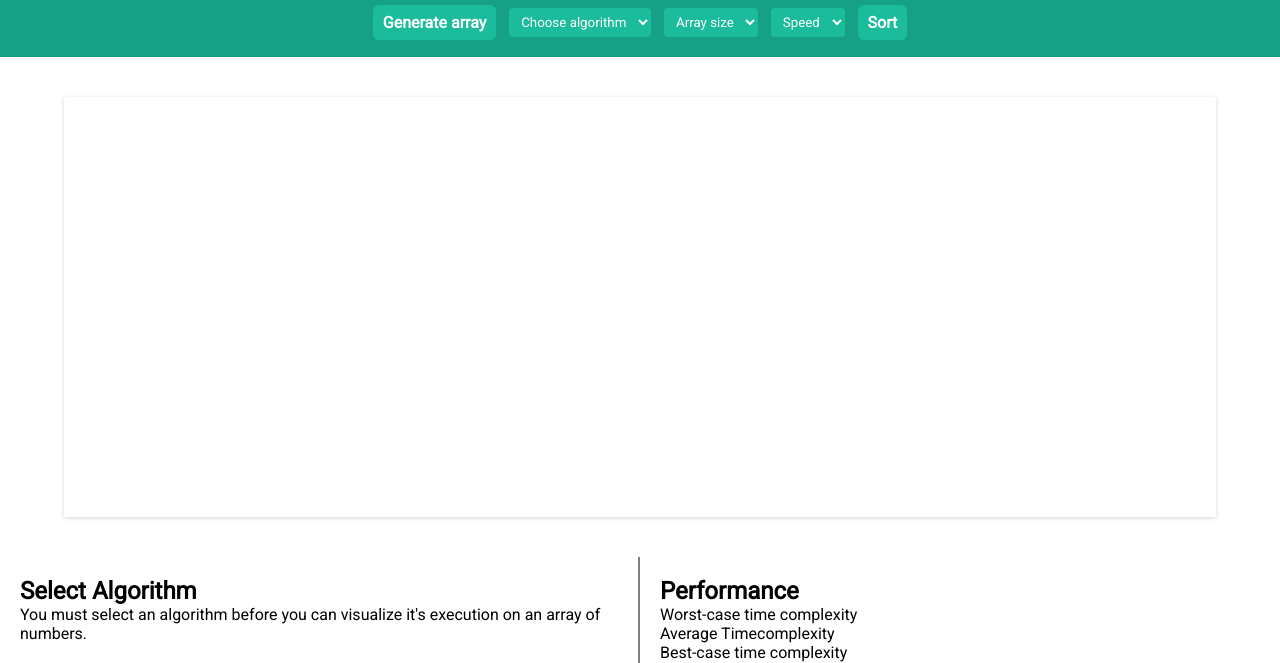
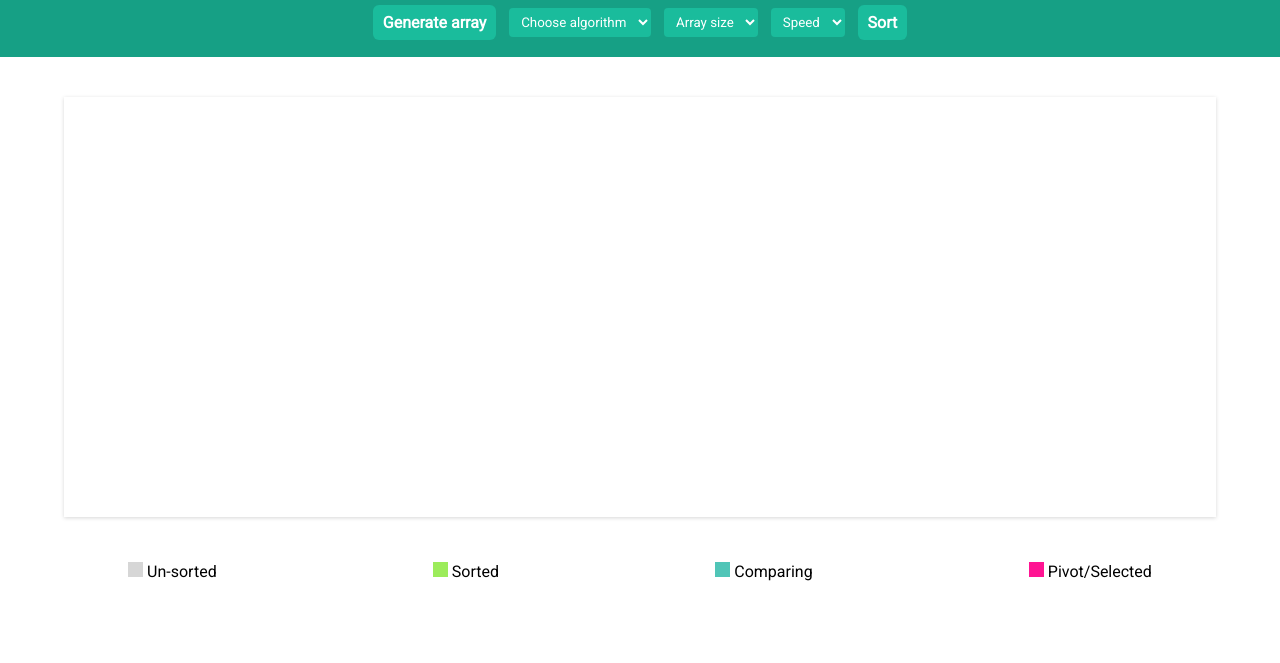
Before and after one commit to utsavhingar22/Sort-Visualizer, a plain HTML site: page index.html in a window 1280 px wide. Shown: the part 55-718 px from the top of the page. Drawn offline with Linux system fonts and the light colour scheme.

Commit message:
Add files via upload

```diff
--- a/css/style.css
+++ b/css/style.css
@@ -165,6 +165,17 @@ pre{
   border-right: 2px solid grey;
 }
 
+.legends{
+  margin: 20px 0;
+  padding:  10px 20px;
+  display: flex;
+  flex-flow: row wrap;
+  justify-content: space-around;
+  align-items: center;
+}
+.legends > div > div, .legends > div > p{
+  display: inline-block;
+}
 @media screen and (max-width: 600px) {
   .navbar {
     gap: 0.4em;
--- a/index.html
+++ b/index.html
@@ -66,6 +66,25 @@
     <div class="array"></div>
   </div>
 
+  <div class="legends">
+    <div style="padding:15px 30px;">
+      <div style="width:15px; height:15px; background-color: #d6d6d6;"></div>
+      <p>Un-sorted</p>
+    </div>
+    <div style="padding:15px 30px;">
+      <div style="width:15px; height:15px; background-color: #9cec5b;"></div>
+      <p>Sorted</p>
+    </div>
+    <div style="padding:15px 30px;">
+      <div style="width:15px; height:15px; background-color: #50c5b7;"></div>
+      <p>Comparing</p>
+    </div>
+    <div style="padding:15px 30px;">
+      <div style="width:15px; height:15px; background-color: #ff1493;"></div>
+      <p>Pivot/Selected</p>
+    </div>
+  </div>
+
   <div class="details">
     <div class="algo-info">
     </div>
```
